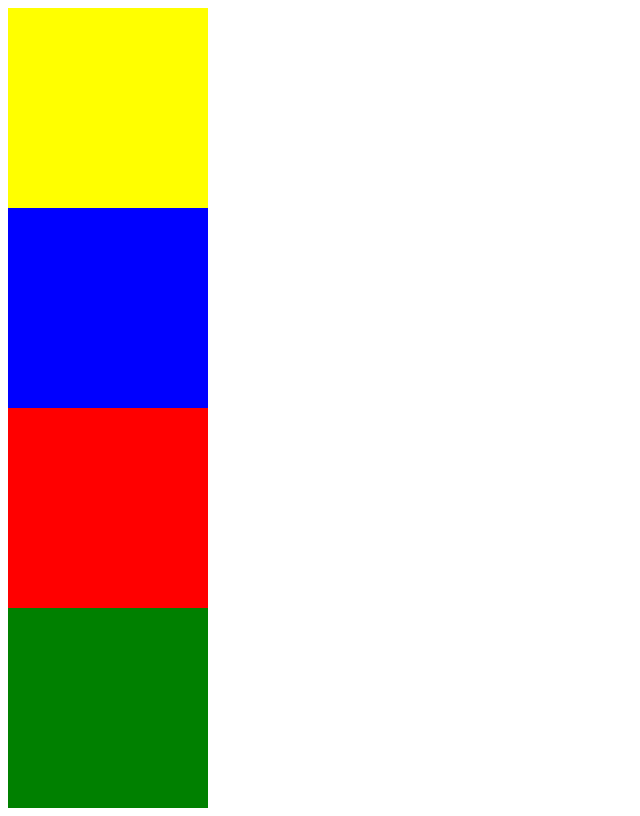
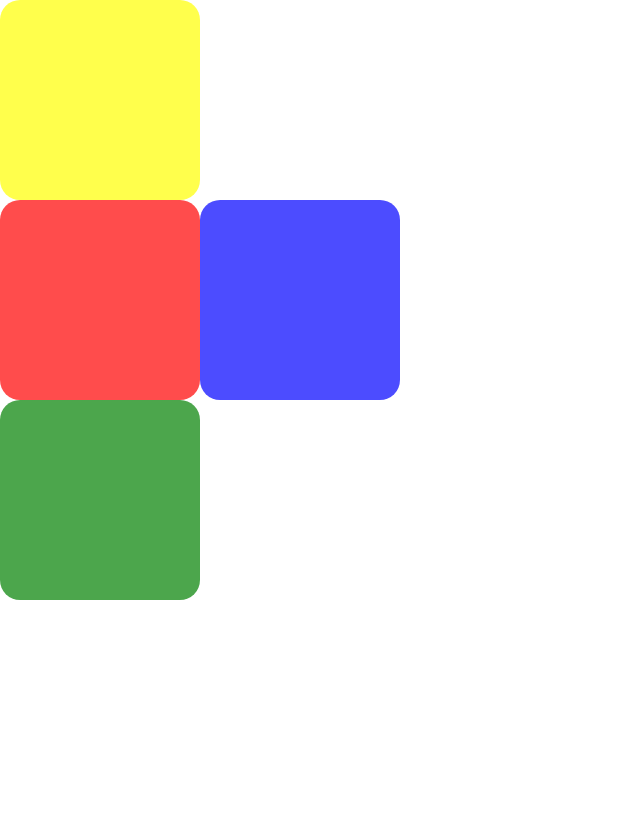
Before and after one commit to ZirtQuesadas/Flow, a plain HTML site: page index.html in a window 1280 px wide. Shown: the whole page, without its empty margins (0-640 px from the left). Drawn offline with Linux system fonts and the light colour scheme.

Commit message:
Ejercicio parte 6 y correción de parte 1 al padding y margin del body

```diff
--- a/main.css
+++ b/main.css
@@ -1,34 +1,35 @@
+body {
+	margin: 0;
+	padding: 0;
+	 }
 div
 	{
 	height: 200px;
 	width: 200px;
+	opacity: 0.7;
+	border-radius: 20px;
+	margin: 0px;
 	}
 .amarillo
 	{
 	background-color: yellow;
 	position: static;
-	right: 0;
-	bottom: 0;
 	}
 .azul
 	{
 	background-color: blue;
-	position: static;
-	right: 0;
-	top: 0;
+	position: absolute;
+	top: 200px;
+	left: 200px;
 	}
 .rojo
 	{
 	background-color: red;
 	position: static;
-	left: 0;
-	top: 0;
 	}
 .verde
 	{
 	background-color: green;
 	position: static;
-	left: 0;
-	bottom: 0;
 	}
 /* Inserta tu CSS aqui */
```
